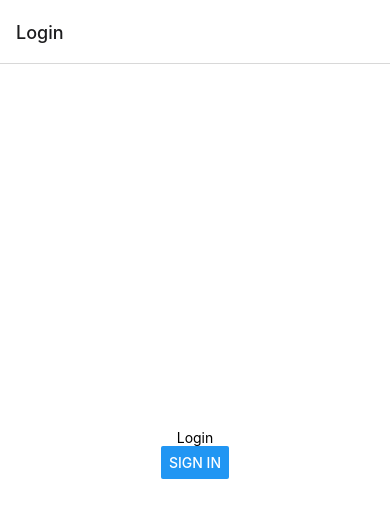
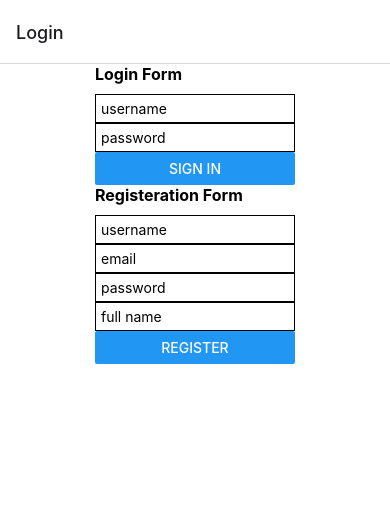
Before and after one commit to teemueer/wpms22, a React Native app: screen /Login in a window 390 px wide. Shown: the top 518 px of the page. Built offline with nearby package versions, Linux system fonts and the light colour scheme.

Commit message:
login and registration forms, postuser hook, profile page updated, keyboard avoiding view

```diff
--- /dev/null
+++ b/components/LoginForm.js
@@ -0,0 +1,99 @@
+import { Controller, useForm } from "react-hook-form";
+import { View, Text, Button, TextInput, StyleSheet } from "react-native";
+import AsyncStorage from "@react-native-async-storage/async-storage";
+import { useLogin } from "../hooks/ApiHooks";
+import { useContext } from "react";
+import { MainContext } from "../contexts/MainContext";
+
+const LoginForm = () => {
+  const { setIsLoggedIn, setUser } = useContext(MainContext);
+
+  const {
+    control,
+    handleSubmit,
+    formState: { errors },
+  } = useForm({
+    defaultValues: {
+      username: "",
+      password: "",
+    },
+  });
+
+  const { postLogin } = useLogin();
+  const onSubmit = (data) => logIn(data);
+
+  const logIn = async (userCredentials) => {
+    try {
+      const data = await postLogin(userCredentials);
+      setUser(data.user);
+      setIsLoggedIn(true);
+      await AsyncStorage.setItem("userToken", data.token);
+    } catch (error) {
+      console.error("logIn():", error);
+    }
+  };
+
+  return (
+    <View>
+      <Text style={styles.header}>Login Form</Text>
+      <Controller
+        control={control}
+        rules={{ required: true }}
+        render={({ field: { onChange, onBlur, value } }) => (
+          <TextInput
+            style={styles.input}
+            onBlur={onBlur}
+            onChangeText={onChange}
+            value={value}
+            placeholder="username"
+            autoCapitalize="none"
+          />
+        )}
+        name="username"
+      />
+      {errors.username && (
+        <Text style={styles.error}>This field is required.</Text>
+      )}
+
+      <Controller
+        control={control}
+        rules={{ required: true }}
+        render={({ field: { onChange, onBlur, value } }) => (
+          <TextInput
+            style={styles.input}
+            onBlur={onBlur}
+            onChangeText={onChange}
+            value={value}
+            placeholder="password"
+            autoCapitalize="none"
+            secureTextEntry={true}
+          />
+        )}
+        name="password"
+      />
+      {errors.password && (
+        <Text style={styles.error}>This field is required.</Text>
+      )}
+
+      <Button title="Sign in" onPress={handleSubmit(onSubmit)}></Button>
+    </View>
+  );
+};
+
+const styles = StyleSheet.create({
+  header: {
+    fontSize: 16,
+    fontWeight: "bold",
+    marginBottom: 10,
+  },
+  input: {
+    padding: 5,
+    borderWidth: 1,
+    width: 200,
+  },
+  error: {
+    color: "red",
+  },
+});
+
+export default LoginForm;
--- /dev/null
+++ b/components/RegisterForm.js
@@ -0,0 +1,138 @@
+import { Controller, useForm } from "react-hook-form";
+import { View, Text, Button, TextInput, StyleSheet } from "react-native";
+import AsyncStorage from "@react-native-async-storage/async-storage";
+import { useUser } from "../hooks/ApiHooks";
+import { useContext } from "react";
+import { MainContext } from "../contexts/MainContext";
+
+const RegisterForm = () => {
+  const {isLoggedIn, setIsLoggedIn} = useContext(MainContext);
+
+  const {
+    control,
+    handleSubmit,
+    formState: { errors },
+  } = useForm({
+    defaultValues: {
+      username: "",
+      password: "",
+    },
+  });
+
+  const { postUser } = useUser();
+  const onSubmit = (data) => register(data);
+
+  const register = async (data) => {
+    try {
+      const res = await postUser(data);
+      console.log(res);
+    } catch (error) {
+      console.error("register():", error);
+    }
+  };
+
+  return (
+    <View>
+      <Text style={styles.header}>Registeration Form</Text>
+
+      <Controller
+        control={control}
+        rules={{ required: true, minLength: 3 }}
+        render={({ field: { onChange, onBlur, value } }) => (
+          <TextInput
+            style={styles.input}
+            onBlur={onBlur}
+            onChangeText={onChange}
+            value={value}
+            placeholder="username"
+            autoCapitalize="none"
+          />
+        )}
+        name="username"
+      />
+      {errors.username && (
+        <Text style={styles.error}>This field is required.</Text>
+      )}
+      {errors.username?.type === "minLength" && (
+        <Text style={styles.error}>Minimum 3 characters.</Text>
+      )}
+
+      <Controller
+        control={control}
+        rules={{ required: true }}
+        render={({ field: { onChange, onBlur, value } }) => (
+          <TextInput
+            style={styles.input}
+            onBlur={onBlur}
+            onChangeText={onChange}
+            value={value}
+            placeholder="email"
+            autoCapitalize="none"
+          />
+        )}
+        name="email"
+      />
+      {errors.email && (
+        <Text style={styles.error}>This field is required.</Text>
+      )}
+
+      <Controller
+        control={control}
+        rules={{ required: true }}
+        render={({ field: { onChange, onBlur, value } }) => (
+          <TextInput
+            style={styles.input}
+            onBlur={onBlur}
+            onChangeText={onChange}
+            value={value}
+            placeholder="password"
+            autoCapitalize="none"
+            secureTextEntry={true}
+          />
+        )}
+        name="password"
+      />
+      {errors.password && (
+        <Text style={styles.error}>This field is required.</Text>
+      )}
+
+      <Controller
+        control={control}
+        rules={{ required: false, minLength: 3 }}
+        render={({ field: { onChange, onBlur, value } }) => (
+          <TextInput
+            style={styles.input}
+            onBlur={onBlur}
+            onChangeText={onChange}
+            value={value}
+            placeholder="full name"
+          />
+        )}
+        name="full_name"
+      />
+      {errors.full_name?.type === "minLength" && (
+        <Text style={styles.error}>Minimum 3 characters.</Text>
+      )}
+
+      <Button title="Register" onPress={handleSubmit(onSubmit)}></Button>
+    </View>
+  );
+};
+
+const styles = StyleSheet.create({
+  header: {
+    fontSize: 16,
+    fontWeight: "bold",
+    marginBottom: 10,
+  },
+  input: {
+    padding: 5,
+    borderWidth: 1,
+    width: 200,
+  },
+  error: {
+    color: "red",
+  },
+});
+
+export default RegisterForm;
--- a/contexts/MainContext.js
+++ b/contexts/MainContext.js
@@ -1,13 +1,14 @@
 import PropTypes from "prop-types";
-import React, {useState} from "react";
+import React, { useState } from "react";
 
 const MainContext = React.createContext({});
 
 const MainProvider = (props) => {
   const [isLoggedIn, setIsLoggedIn] = useState(false);
+  const [user, setUser] = useState({});
 
   return (
-    <MainContext.Provider value={[isLoggedIn, setIsLoggedIn]}>
+    <MainContext.Provider value={{isLoggedIn, setIsLoggedIn, user, setUser}}>
       {props.children}
     </MainContext.Provider>
   );
--- a/navigators/Navigator.js
+++ b/navigators/Navigator.js
@@ -22,7 +22,7 @@ const TabScreen = () => {
 const Stack = createNativeStackNavigator();
 
 const StackScreen = () => {
-  const [isLoggedIn] = useContext(MainContext);
+  const {isLoggedIn} = useContext(MainContext);
 
   return (
     <Stack.Navigator>
--- a/package.json
+++ b/package.json
@@ -20,6 +20,7 @@
     "expo-status-bar": "~1.4.0",
     "react": "18.0.0",
     "react-dom": "18.0.0",
+    "react-hook-form": "^7.34.2",
     "react-native": "0.69.4",
     "react-native-safe-area-context": "4.3.1",
     "react-native-screens": "~3.15.0"
--- a/utils/common.js
+++ b/utils/common.js
@@ -2,8 +2,14 @@ export const myFetch = async (url, options = {}) => {
   try {
     const res = await fetch(url, options);
     const json = await res.json();
-    return json;
+    if (res.ok) {
+      return json;
+    } else {
+      //console.error(json.message);
+      throw new Error(json.message);
+    }
   } catch (error) {
-    console.error("myFetch():", error);
+    //console.error("myFetch():", error);
+    throw new Error(error.message);
   }
 };
--- a/views/Login.js
+++ b/views/Login.js
@@ -1,12 +1,19 @@
 import AsyncStorage from "@react-native-async-storage/async-storage";
 import { useContext, useEffect } from "react";
-import { Button, StyleSheet, View, Text } from "react-native";
+import {
+  KeyboardAvoidingView,
+  StyleSheet,
+  Platform,
+  TouchableOpacity,
+  Keyboard,
+} from "react-native";
 import { MainContext } from "../contexts/MainContext";
-import { useLogin, useUser } from "../hooks/ApiHooks";
+import { useUser } from "../hooks/ApiHooks";
+import LoginForm from "../components/LoginForm";
+import RegisterForm from "../components/RegisterForm";
 
 const Login = ({ navigation }) => {
-  const [isLoggedIn, setIsLoggedIn] = useContext(MainContext);
-  const { postLogin } = useLogin();
+  const { isLoggedIn, setIsLoggedIn, setUser } = useContext(MainContext);
   const { getUserByToken } = useUser();
 
   const checkToken = async () => {
@@ -14,6 +21,7 @@ const Login = ({ navigation }) => {
       const userToken = await AsyncStorage.getItem("userToken");
       if (userToken) {
         const user = await getUserByToken(userToken);
+        setUser(user);
         setIsLoggedIn(true);
       }
     } catch (error) {
@@ -25,22 +33,20 @@ const Login = ({ navigation }) => {
     checkToken();
   }, []);
 
-  const logIn = async () => {
-    try {
-      const userCredentials = { username: "teemu", password: "salasana2" };
-      const user = await postLogin(userCredentials);
-      setIsLoggedIn(true);
-      await AsyncStorage.setItem("userToken", user.token);
-    } catch (error) {
-      console.error("logIn():", error);
-    }
-  };
-
   return (
-    <View style={styles.container}>
-      <Text>Login</Text>
-      <Button title="Sign in" onPress={logIn} />
-    </View>
+    <KeyboardAvoidingView
+      behavior={Platform.OS === "ios" ? "padding" : "height"}
+      style={styles.container}
+    >
+      <TouchableOpacity
+        onPress={() => Keyboard.dismiss()}
+        style={{ flex: 1 }}
+        activeOpacity={1}
+      >
+        <LoginForm />
+        <RegisterForm />
+      </TouchableOpacity>
+    </KeyboardAvoidingView>
   );
 };
 
--- a/views/Profile.js
+++ b/views/Profile.js
@@ -1,10 +1,10 @@
 import AsyncStorage from "@react-native-async-storage/async-storage";
 import React, { useContext } from "react";
-import { StyleSheet, SafeAreaView, Text, Button } from "react-native";
+import { StyleSheet, SafeAreaView, Text, Button, View } from "react-native";
 import { MainContext } from "../contexts/MainContext";
 
 const Profile = () => {
-  const [isLoggedIn, setIsLoggedIn] = useContext(MainContext);
+  const { isLoggedIn, setIsLoggedIn, user, setUser } = useContext(MainContext);
 
   const logout = async () => {
     try {
@@ -17,7 +17,18 @@ const Profile = () => {
 
   return (
     <SafeAreaView style={styles.container}>
-      <Text>Profile</Text>
+      <View style={styles.userDetails}>
+        <Text style={styles.header}>Profile</Text>
+        <Text>User ID: {user.user_id}</Text>
+        <Text>Username: {user.username}</Text>
+        <Text>Email: {user.email}</Text>
+        <Text>Full name: {user.full_name ? user.full_name : "N/A"}</Text>
+        {user.time_created && (
+          <Text>
+            Registered: {new Date(user.time_created).toLocaleDateString()}
+          </Text>
+        )}
+      </View>
       <Button title={"Log out"} onPress={logout} />
     </SafeAreaView>
   );
@@ -28,8 +39,15 @@ const styles = StyleSheet.create({
     flex: 1,
     backgroundColor: "#fff",
     alignItems: "center",
-    justifyContent: "center",
     paddingTop: 40,
+  },
+  header: {
+    fontSize: 16,
+    fontWeight: "bold",
+    marginBottom: 10,
+  },
+  userDetails: {
+    flex: 1,
   },
 });
 
```
Also changed, not shown: hooks/ApiHooks.js (+18 -2 lines), 1 other file (tests, documents, lock files or other folders).
